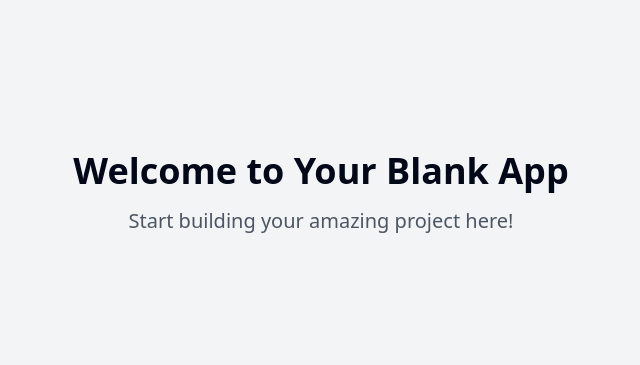
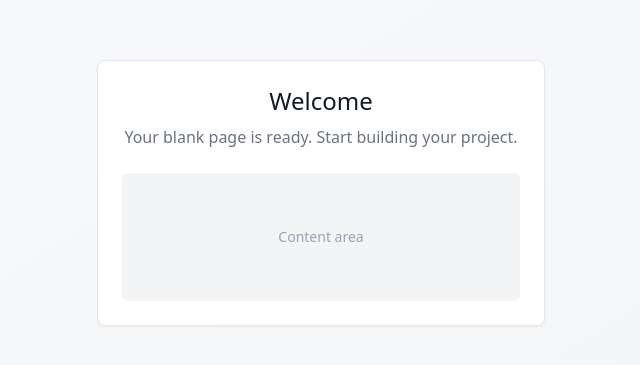
Before and after one commit to pepegazzo/catalyst-test, a React (Vite) app: page / in a window 1280 px wide. Shown: the part 207-572 px from the top of the page, without its empty margins (319-959 px from the left). Built offline with nearby package versions, Linux system fonts and the light colour scheme.

Commit message:
Create blank page
Add a new blank page to the application.

```diff
--- a/src/pages/Index.tsx
+++ b/src/pages/Index.tsx
@@ -1,12 +1,25 @@
-// Update this page (the content is just a fallback if you fail to update the page)
+
+import { Card, CardContent } from "@/components/ui/card";
 
 const Index = () => {
   return (
-    <div className="min-h-screen flex items-center justify-center bg-gray-100">
-      <div className="text-center">
-        <h1 className="text-4xl font-bold mb-4">Welcome to Your Blank App</h1>
-        <p className="text-xl text-gray-600">Start building your amazing project here!</p>
-      </div>
+    <div className="min-h-screen w-full flex items-center justify-center bg-gradient-to-br from-gray-50 to-gray-100 p-4">
+      <Card className="w-full max-w-md border border-gray-200 shadow-sm">
+        <CardContent className="p-6">
+          <div className="space-y-6">
+            <div className="text-center">
+              <h1 className="text-2xl font-medium text-gray-900">Welcome</h1>
+              <p className="mt-2 text-gray-500">
+                Your blank page is ready. Start building your project.
+              </p>
+            </div>
+
+            <div className="h-32 rounded-md bg-gray-100 flex items-center justify-center">
+              <p className="text-gray-400 text-sm">Content area</p>
+            </div>
+          </div>
+        </CardContent>
+      </Card>
     </div>
   );
 };
```
